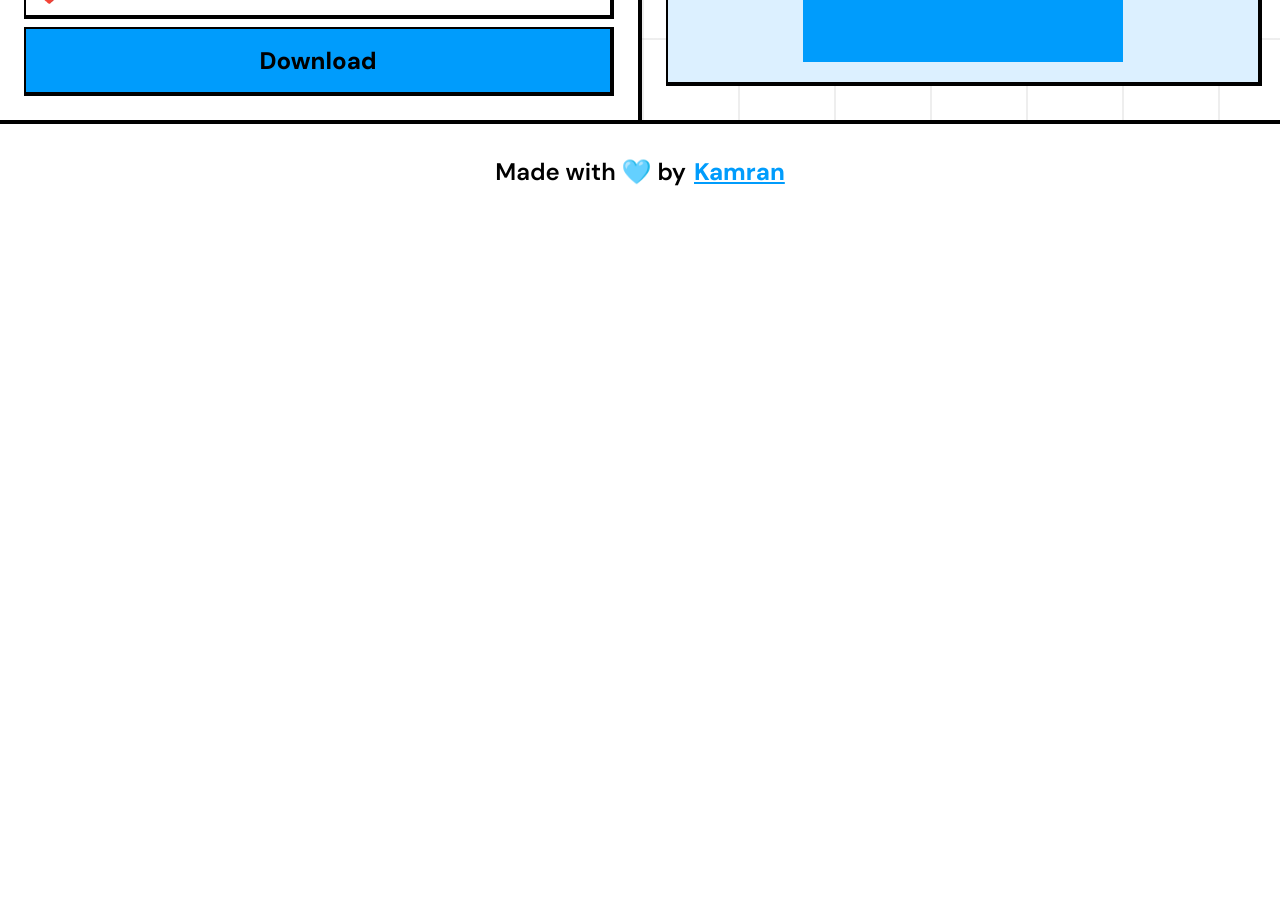
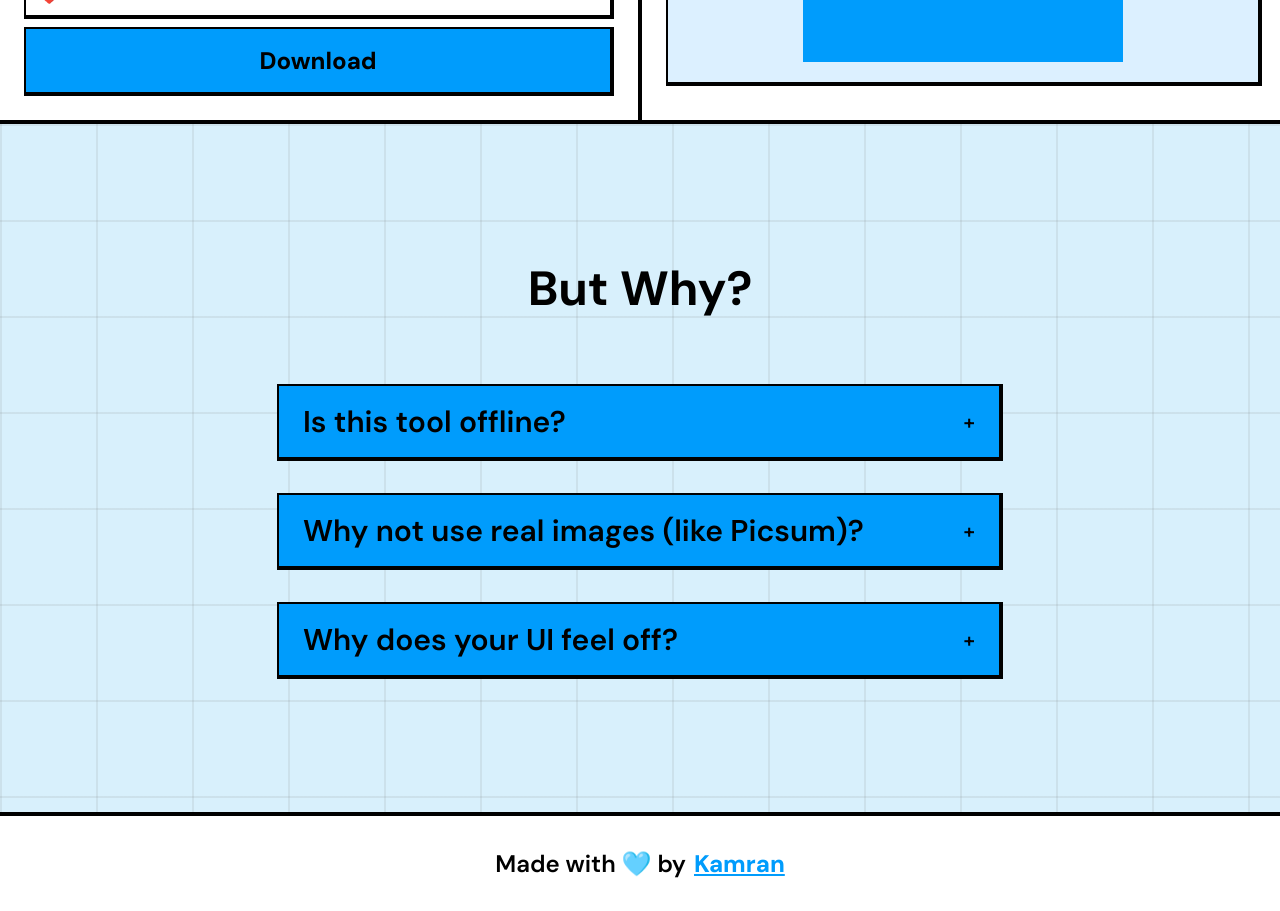
Before and after one commit to kamran-rafi/PlaceholderGenerator, a React (Vite) app: page / in a window 1280 px wide. Shown: the part 1120-2031 px from the top of the page. Before the commit the page ends 1339 px from the top, so only its background shows below. Built offline with nearby package versions, Linux system fonts and the light colour scheme.

Commit message:
Added But Why? Questions section.

```diff
--- a/src/App.jsx
+++ b/src/App.jsx
@@ -1,80 +1,18 @@
-import { useRef, useState } from 'react';
-import * as htmlToImage from 'html-to-image';
-
 import Navigation from './components/Navigation/Navigation';
 import Welcome from './components/Welcome/Welcome';
 import Editor from './components/Editor/Editor';
 import Footer from './components/Footer/Footer';
-
-import Input from './components/Input/Input';
-import Button from './components/Button/Button';
-
-const Selector = props => {
-
-  const { value, changeCallback } = props
-
-  return (
-    <select value={value} onChange={changeCallback}>
-      <option value="png">png</option>
-      <option value="jpeg">jpeg</option>
-      <option value="svg">svg</option>
-    </select>
-  )
-}
+import Questions from './components/Questions/Questions';
 
 const App = () => {
-  const [filename, setFilename] = useState("")
-  const [filetype, setFiletype] = useState("png")
-  const [width, setWidth] = useState("")
-  const [height, setHeight] = useState("")
-
-  const imageContainer = useRef()
-
-  const downloadImage = () => {
-    const current = imageContainer.current;
-
-    let convertFn;
-
-    if (filetype === "jpeg") {
-      convertFn = htmlToImage.toJpeg;
-    } else if (filetype === "svg") {
-      convertFn = htmlToImage.toSvg;
-    } else {
-      convertFn = htmlToImage.toPng;
-    }
-
-    convertFn(current,
-      {
-        canvasWidth: width || 128,
-        canvasHeight: height || 128,
-        pixelRatio: 1,
-      }
-    ).then((dataUrl) => {
-      const link = document.createElement("a");
-      link.download = `${filename.trim() || "placeholder"}.${filetype || "png"}`;
-      link.href = dataUrl;
-      link.click();
-    });
-  };
 
   return (
     <>
       <Navigation />
       <Welcome />
       <Editor />
+      <Questions />
       <Footer />
-      {/* <Input hint="placeholder" value={filename} changeCallback={e => setFilename(e.target.value)} />
-      <Selector value={filetype} changeCallback={e => setFiletype(e.target.value)} />
-      <div>
-        <Input hint="width 128" value={width} changeCallback={e => setWidth(e.target.value)} type="number"/>
-        <span> x </span>
-        <Input hint="height 128" value={height} changeCallback={e => setHeight(e.target.value)} type="number" />
-      </div>
-      <div
-        ref={imageContainer}
-        style={{ width: "320px", height: "320px", backgroundColor: "yellow" }}
-      ></div>
-      <Button title="Download" clickCallback={downloadImage} /> */}
     </>
   )
 }
--- a/src/components/Editor/Editor.module.css
+++ b/src/components/Editor/Editor.module.css
@@ -31,8 +31,6 @@
 .preview {
     border-left: 2px solid black;
     padding: 24px;
-    background-image: linear-gradient(#78787820 2px, transparent 0.1px), linear-gradient(90deg, #78787820 2px, transparent 0.1px);
-    background-size: 6em 6em;
 }
 
 .text {
--- /dev/null
+++ b/src/components/Questions/Questions.jsx
@@ -0,0 +1,38 @@
+import { useState } from "react"
+import Style from "./Questions.module.css"
+
+const Question = props => {
+
+    const [showAnswer, setShowAnswer] = useState(false)
+
+    const answerStyle = {
+        display: showAnswer ? "" : "none"
+    }
+
+    return (
+        <div className={Style.question}>
+            <div onClick={()=>setShowAnswer(!showAnswer)} className={Style.header}>
+                <h2>{props.q}</h2>
+                <p>{showAnswer ? "-" : "+"}</p>
+            </div>
+            <p style={answerStyle} className={Style.answer}>
+                {props.a}
+            </p>
+        </div>
+    )
+}
+
+const Questions = () => {
+    return (
+        <div id={Style.Questions}>
+            <h1>But Why?</h1>
+            <div style={{display: "flex", flexDirection: "column", gap:"32px"}}>
+                <Question q="Is this tool offline?" a="Yes. Everything runs in your browser — no uploads, no API calls, no tracking." />
+                <Question q="Why not use real images (like Picsum)?" a="Random images often clash with your UI colors and design. This tool helps you generate placeholders that match your app’s theme." />
+                <Question q="Why does your UI feel off?" a="Bad placeholders ruin good design." />
+            </div>
+        </div>
+    )
+}
+
+export default Questions
--- /dev/null
+++ b/src/components/Questions/Questions.module.css
@@ -0,0 +1,43 @@
+#Questions {
+    min-height: 80vh;
+    display: flex;
+    flex-direction: column;
+    align-items: center;
+    justify-content: center;
+    background: #d8f0fc;
+    background-image: linear-gradient(#78787820 2px, transparent 0.1px), linear-gradient(90deg, #78787820 2px, transparent 0.1px);
+    background-size: 6em 6em;
+    padding: 24px;
+    border-bottom: 4px solid black;
+    gap: 64px;
+}
+
+#Questions > h1 {
+    font-size: clamp(1.5rem, 5vw, 3rem);
+    font-weight: 700;
+}
+
+.question {
+    border-top: 2px solid black;
+    border-left: 2px solid black;
+    border-right: 4px solid black;
+    border-bottom: 4px solid black;
+    width: 720px;
+}
+
+.header {
+    display: flex;
+    align-items: center;
+    justify-content: space-between;
+    padding: 16px 24px;
+    font-weight: 800;
+    font-size: 20px;
+    background-color: #009cfc;
+}
+
+.answer {
+    border-top: 2px solid black;
+    padding: 16px 24px;
+    font-size: 18px;
+    background-color: white;
+}
--- a/src/components/Welcome/Welcome.jsx
+++ b/src/components/Welcome/Welcome.jsx
@@ -13,8 +13,10 @@ const Welcome = () => {
                 <p>
                     Generate bold, customizable placeholder images offline. Set size, colors, text, and vibe—then download instantly.
                 </p>
-                <Button title="Get Started!"/>
-                <Button title="But Why?"/>
+                <div style={{display: "flex", gap: "24px", justifyContent: "center"}}>
+                    <Button title="Get Started!"/>
+                    <Button title="But Why?"/>
+                </div>
             </main>
         </section>
     )
```
